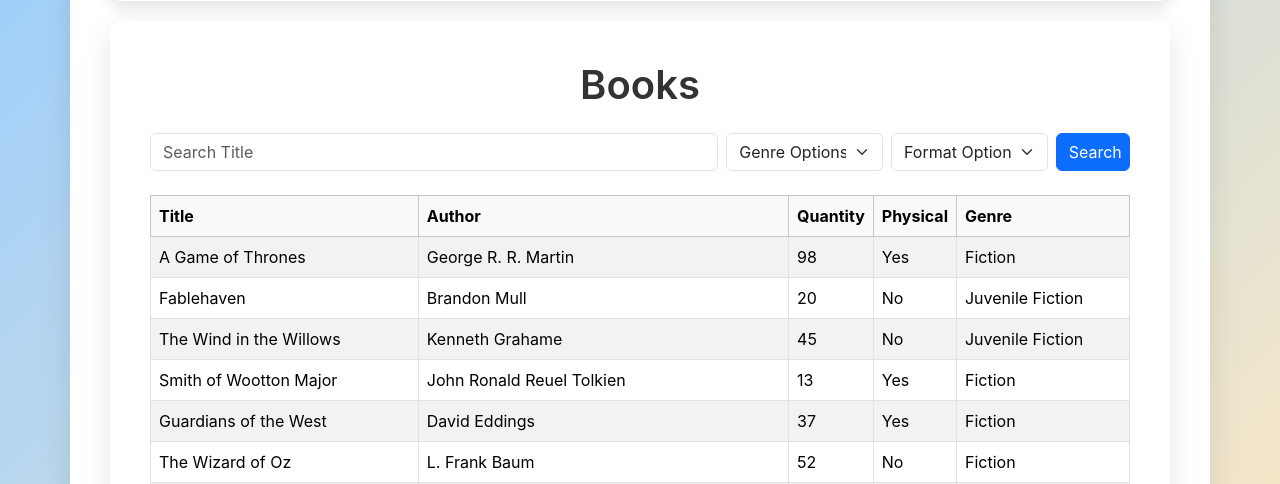
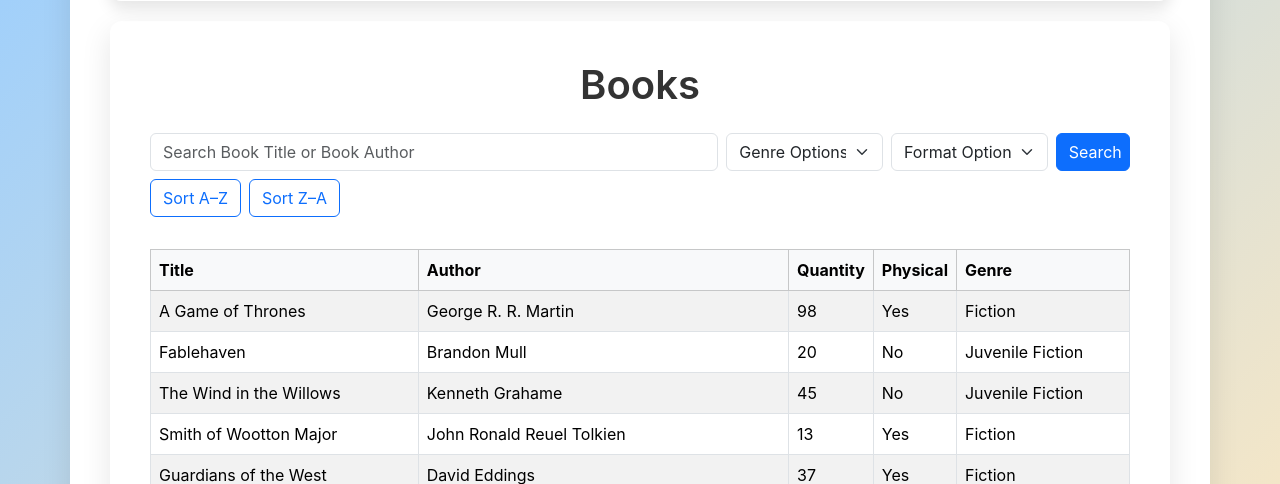
Before and after one commit to Kylea4708/Agile-Project-2025, a Flask app: page /books in a window 1280 px wide. Shown: the part 165-649 px from the top of the page. Run offline with Flask 3, Linux system fonts and the light colour scheme.

Commit message:
added sort buttons, AND fixed the search bars for both books and users for their respective placeholders commit

```diff
--- a/Project/app.py
+++ b/Project/app.py
@@ -1,5 +1,6 @@
 from datetime import datetime
 from flask import Flask, render_template, redirect, request, url_for
+from sqlalchemy import asc, desc, or_, func
 from pathlib import Path
 from db import db
 from models import Book, User, Order, Orderbook, Genre
@@ -27,11 +28,12 @@ def books():
     search_query = request.args.get("q", "").strip()
     genre_filter = request.args.get("genre_filter")
     format_style = request.args.get("format_style")
+    sort_order = request.args.get("sort", "")
 
     stmt = db.select(Book)
 
     if search_query:
-        stmt = stmt.filter(Book.title.ilike(f"%{search_query}%"))
+        stmt = stmt.where(or_(Book.title.ilike(f"%{search_query}%"), Book.author.ilike(f"%{search_query}%")))
 
     if genre_filter and genre_filter.strip() != "":
         stmt = stmt.join(Book.genre).where(Genre.name == genre_filter)
@@ -42,19 +44,38 @@ def books():
     if format_style == 'digital':
         stmt = stmt.where(Book.physical == False)
 
+    if sort_order == "asc":
+        stmt = stmt.order_by(asc(Book.title))
+
+    if sort_order == "desc":
+        stmt = stmt.order_by(desc(Book.title))
+
     books = db.session.execute(stmt).scalars().all()
 
     genres = db.session.execute(db.select(Genre)).scalars().all()
 
     return render_template("books.html", books=books,search_query=search_query,genres=genres)
 
+def only_digits(phone_string):
+    return ''.join(filter(str.isdigit, phone_string))
+
 @app.route("/users")
 def users():
     search_query= request.args.get("q","").strip()
+    sort_order = request.args.get("sort", "")
+
     stmt = db.select(User)
 
     if search_query:
-        stmt = stmt.filter(User.name.ilike(f"%{search_query}%"))
+        cleaned_digits = only_digits(search_query)
+
+        stmt = stmt.where(or_(User.name.ilike(f"%{search_query}%"), func.replace(func.replace(func.replace(User.phone, '-', ''), '(', ''), ')', '').ilike(f"%{cleaned_digits}%")))
+
+    if sort_order == "asc":
+        stmt = stmt.order_by(asc(User.name))
+
+    if sort_order == "desc":
+        stmt = stmt.order_by(desc(User.name))
 
     users = db.session.execute(stmt).scalars().all()
     return render_template("users.html", users=users,search_query=search_query)
--- a/Project/templates/books.html
+++ b/Project/templates/books.html
@@ -7,7 +7,7 @@
 
 <form method="get" class="row g-2 mb-4 align-items-center">
     <div class="col-md-7">
-        <input type="text" name="q" class="form-control" placeholder="Search Title" value="{{ search_query }}">
+        <input type="text" name="q" class="form-control" placeholder="Search Book Title or Book Author" value="{{ search_query }}">
     </div>
 
     <div class="col-md-2">
@@ -32,7 +32,14 @@
     <div class="col-md-1">
         <button class="btn btn-primary w-100" type="submit">Search</button>
     </div>
+
+    <div class="d-flex gap-2 my-2">
+        <button type="submit" name="sort" value="asc" class="btn btn-outline-primary">Sort A–Z</button>
+        <button type="submit" name="sort" value="desc" class="btn btn-outline-primary">Sort Z–A</button>
+    </div>
+
 </form>
+
 
 <table class="table table-striped table-bordered">
     <thead class="table-light">
```
Also changed, not shown: Project/templates/users.html (+7 -1 lines), Project/book_store.db.
